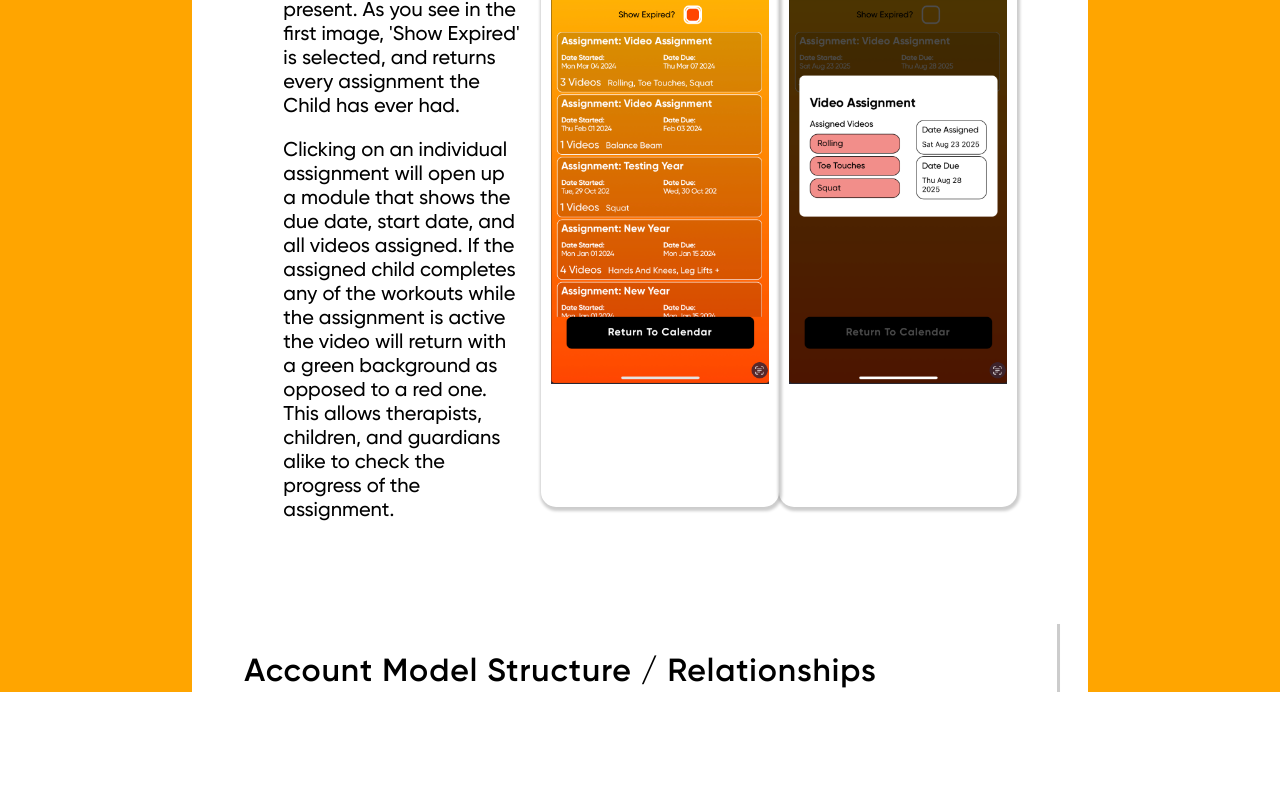
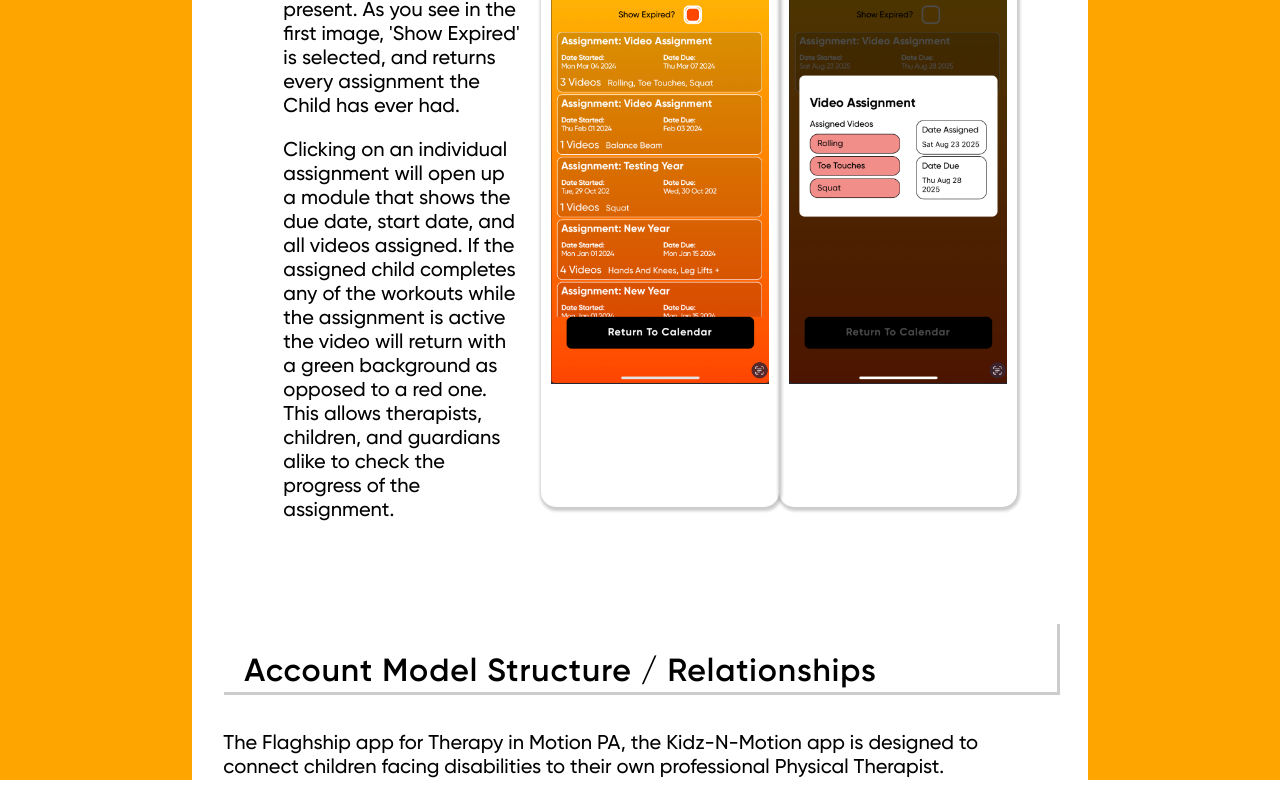
Before and after one commit to NLanese/the-codex, a Next.js app: page /showcases/works/knm in a window 1280 px wide. Shown: the part 3933-4733 px from the top of the page. Before the commit the page ends 4625 px from the top, so only its background shows below. Built offline with nearby package versions, Linux system fonts and the light colour scheme.

Commit message:
Update knm.js

```diff
--- a/pages/showcases/works/knm.js
+++ b/pages/showcases/works/knm.js
@@ -369,6 +369,18 @@ export default function KNMPage(){
             )
         }
 
+        // Fifth Part Account Structure
+        function renderAccountStructure(){
+            return(
+                <div style={{paddingTop: 20}}>
+                    <p style={Styles.Fonts.basicX}>
+                        The Flaghship app for Therapy in Motion PA, the Kidz-N-Motion app is designed to
+                        connect children facing disabilities to their own professional Physical Therapist.
+                    </p>
+                </div>
+            )
+        }
+
     /////////////////
     // Main Return //
     /////////////////
@@ -385,7 +397,8 @@ export default function KNMPage(){
                         {renderAccountTypes()}
                     <div style={{...Styles.Fonts.lessonHeader, paddingTop: 30}}>Calendar Functionality and Assignments / Meetings</div>
                         {renderCalendarDetails()}
-                        <div style={{...Styles.Fonts.lessonHeader, paddingTop: 30}}>Account Model Structure / Relationships</div>
+                    <div style={{...Styles.Fonts.lessonHeader, paddingTop: 30}}>Account Model Structure / Relationships</div>
+                        {renderAccountStructure()}
                 </div>
             </div>
         </div>
```
